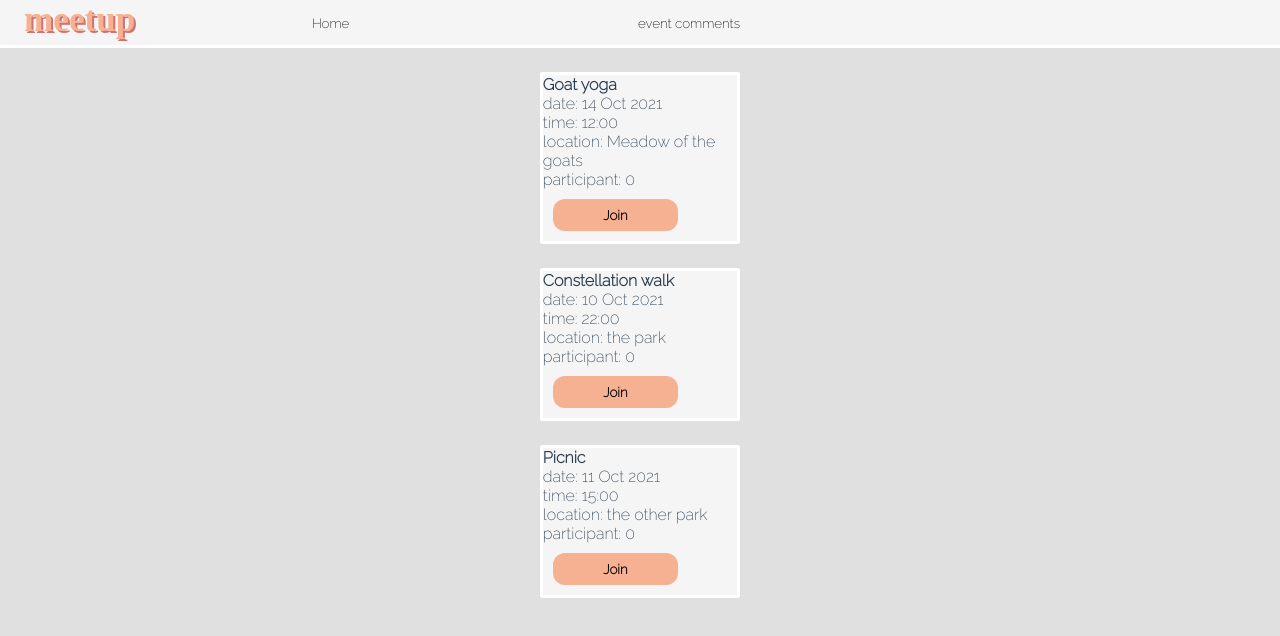
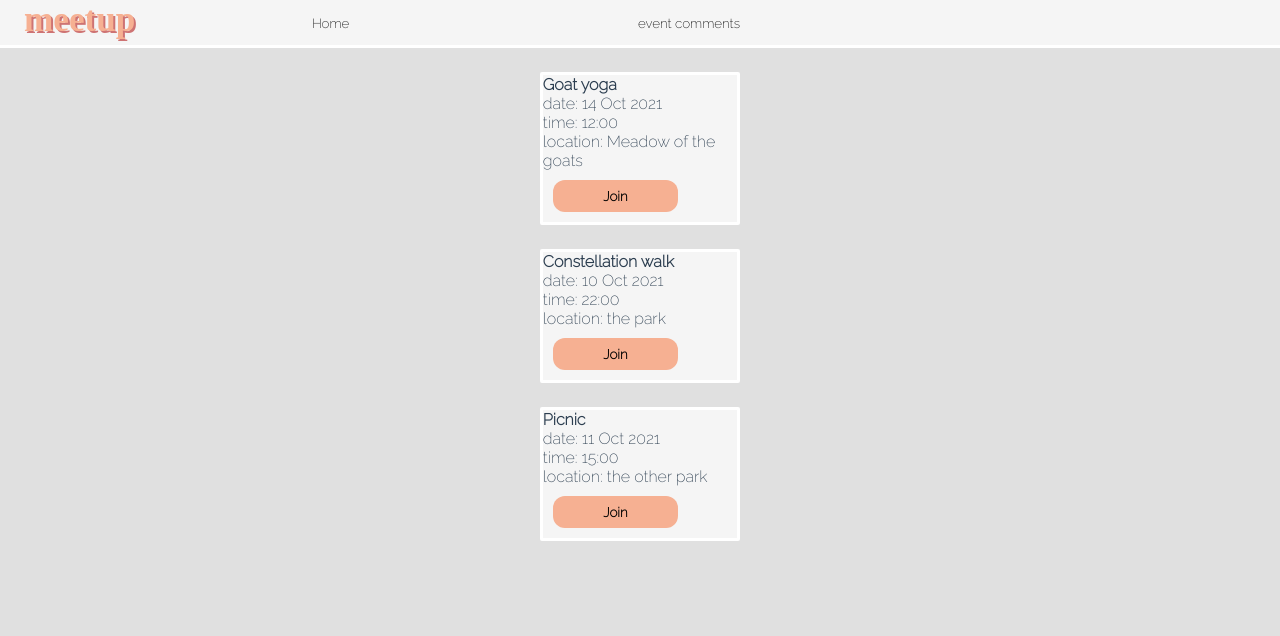
Before and after one commit to Sofianossnahoj/meetup, a Vue app: page / in a window 1280 px wide. Shown: the top 636 px of the page. Built offline with nearby package versions, Linux system fonts and the light colour scheme; a web font is replaced by a local one.

Commit message:
final final

```diff
--- a/src/components/Home.vue
+++ b/src/components/Home.vue
@@ -5,7 +5,6 @@
       <p>date: {{ event.date }}</p>
       <p>time: {{ event.time }}</p>
       <p>location: {{ event.location }}</p>
-      <p>participant: {{ event.numberOfAttendees }}</p>
       <button
         v-show="!event.joinForm"
         @click="event.joinForm = !event.joinForm"
```
